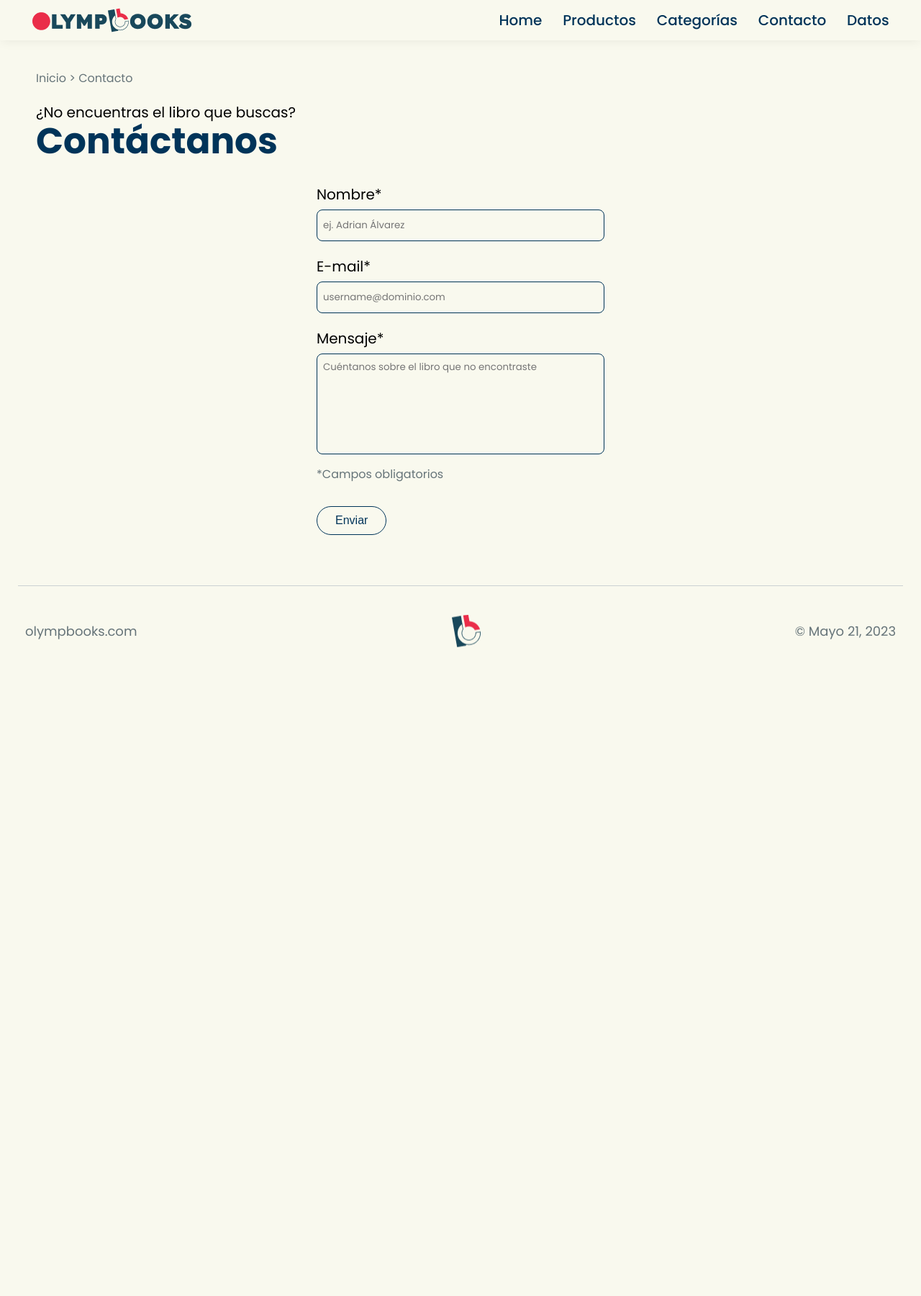
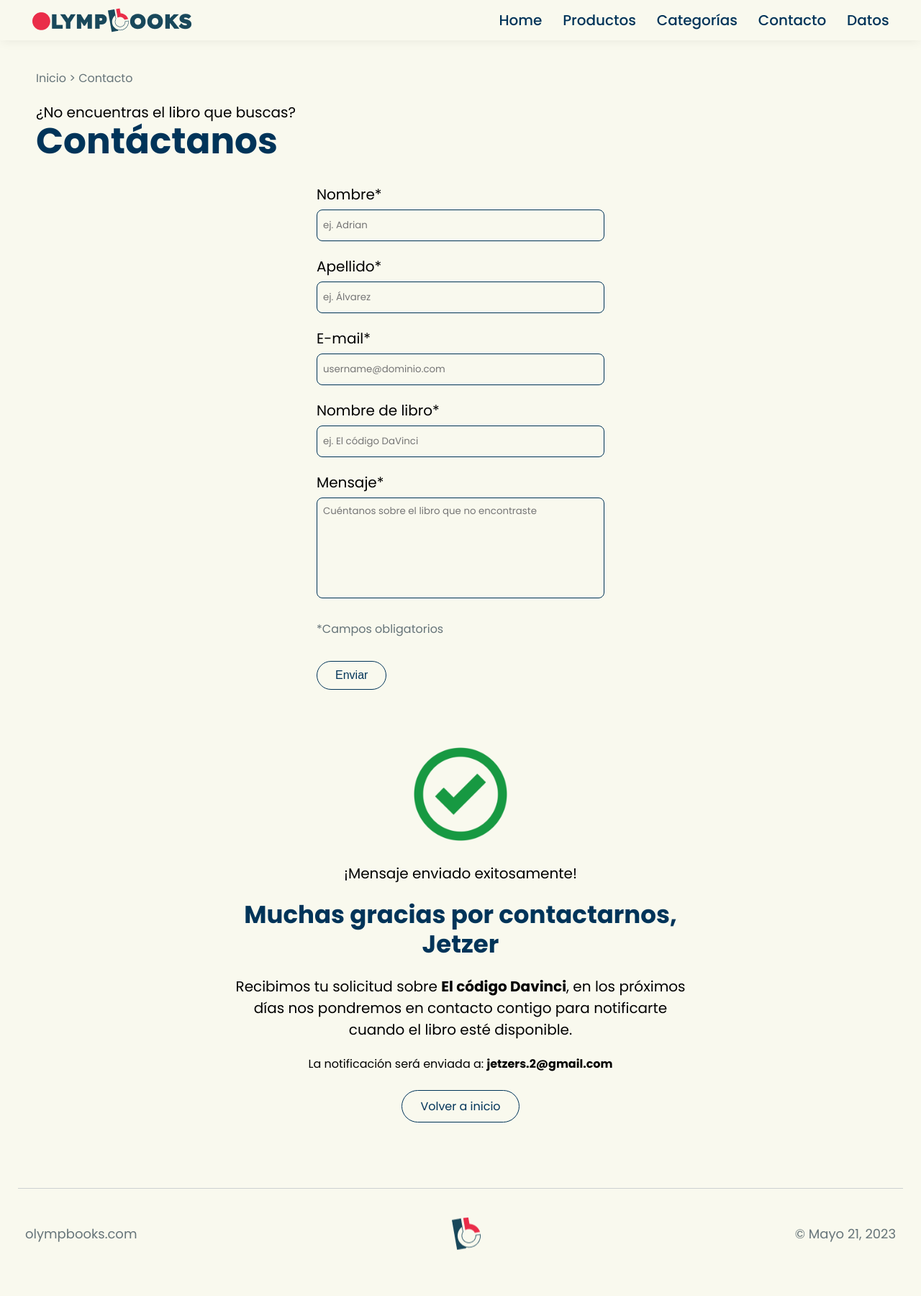
Before and after one commit to jetzerszeri/DWM3BV-RAMIREZ-PARCIAL_1, a PHP site: page / in a window 1280 px wide. Shown: the whole page at 72% size. Before the commit the page ends 899 px from the top, so only its background shows below. Run offline with PHP 8.4, Linux system fonts and the light colour scheme.

Commit message:
feat: add contact section part 2

```diff
--- a/css/style.css
+++ b/css/style.css
@@ -460,6 +460,27 @@ form p{
     padding: 10px 0 16px 0;
 }
 
+.formularioenviado{
+    margin: 30px auto;
+    padding: 150px 30px 0 30px;
+    max-width: 700px;
+    background: url(../assets/img/check.png) top center no-repeat;
+    background-size: 150px 150px;
+    text-align: center;
+}
+
+.formularioenviado h1{
+    line-height: 1.2;
+}
+
+.formularioenviado p:last-of-type{
+    font-size: 0.8em;
+    margin-bottom: 30px;
+}
+
+.formularioenviado span{
+    font-weight: 700;
+}
 
 @media (min-width: 420px) {
     .listadelibros {
--- a/index.php
+++ b/index.php
@@ -200,11 +200,19 @@
         <form>
             <div>
                 <label for="nombre">Nombre*</label>
-                <input type="text" name="nombre" id="nombre" placeholder="ej. Adrian Álvarez" required>
+                <input type="text" name="nombre" id="nombre" placeholder="ej. Adrian" required>
+			</div>
+            <div>
+                <label for="apellido">Apellido*</label>
+                <input type="text" name="apellido" id="apellido" placeholder="ej. Álvarez" required>
 			</div>
             <div>
                 <label for="email">E-mail*</label>
                 <input type="email" name="email" id="email" placeholder="username@dominio.com" required>
+			</div>
+            <div>
+                <label for="libro">Nombre de libro*</label>
+                <input type="text" name="libro" id="libro" placeholder="ej. El código DaVinci" required>
 			</div>
             <div>
                 <label>Mensaje*</label>
@@ -213,8 +221,20 @@
             <p>*Campos obligatorios</p>
             <button type="submit">Enviar</button>
         </form>
+    </main>
 
 
+    <!-- main de la pagina de contacto parte 2 -->
+    <main>
+
+        <div class="formularioenviado">
+            <p>¡Mensaje enviado exitosamente!</p>
+            <h1>Muchas gracias por contactarnos, Jetzer</h1>
+            <p>Recibimos tu solicitud sobre <span>El código Davinci</span>, en los próximos días nos pondremos en contacto contigo para notificarte cuando el libro esté disponible.</p>
+            <p>La notificación será enviada a: <span>jetzers.2@gmail.com</span></p>
+
+            <a href="index.php" class="btn">Volver a inicio</a>
+        </div>
     </main>
 
 
```
Also changed, not shown: assets/img/check.png (added).
